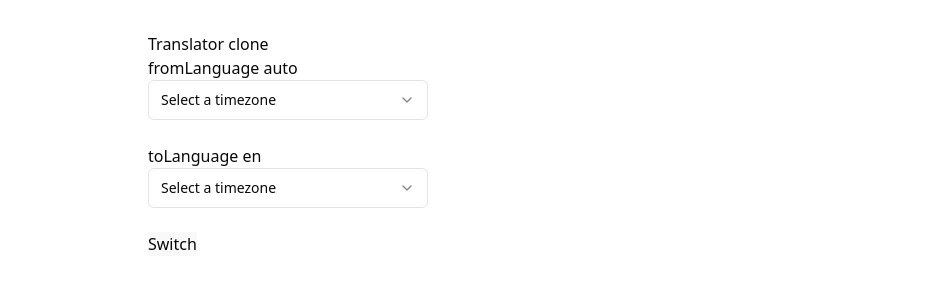
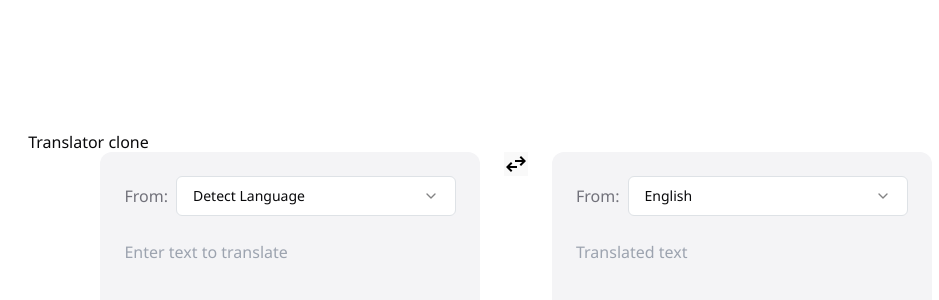
Before and after one commit to AnthonyyHL/translator, a React (Vite) app: page / in a window 1280 px wide. Shown: the top 300 px of the page, without its empty margins (124-1063 px from the left). Built offline with nearby package versions, Linux system fonts and the light colour scheme.

Commit message:
refactor: Extract LanguageCard component for language selection and input

```diff
--- a/src/App.css
+++ b/src/App.css
@@ -1,5 +1,6 @@
 #root {
-  max-width: 800px;
+  max-width: 100vw;
   margin: 0 auto;
   padding: 2rem;
 }
+/* height: 100vh; width: 100vw */
--- a/src/App.tsx
+++ b/src/App.tsx
@@ -1,10 +1,14 @@
-// import 'bootstrap/dist/css/bootstrap.min.css'
+import 'bootstrap/dist/css/bootstrap.min.css'
+import { Container, Row, Col } from 'react-bootstrap'
+import { LanguageCard } from './components/LanguageCard'
 
 import { useTranslatorReducer } from './hooks/useTranslatorReducer'
 
+import { AUTO_LANGUAGE } from './constants/languages'
+import { SectionType } from './definitions/types.d'
+import { SwitchIcon } from './components/icons/SwitchIcon'
+
 import './App.css'
-import { AUTO_LANGUAGE } from './constants/languages'
-import { LanguageSelector } from './components/LanguageSelector'
 
 function App() {
   const {
@@ -21,34 +25,36 @@ function App() {
   } = useTranslatorReducer()
 
   return (
-    <>
+    <Container className="w-full h-full">
+      <Row className="d-inline-flex justify-center">
         <h1>Translator clone</h1>
-      {/* Test */}
-      <span>fromLanguage {fromLanguage}</span>
-      <LanguageSelector
-        type="from"
+
+        <Col className="col-auto">
+          <LanguageCard
+            type={SectionType.From}
             value={fromLanguage}
             onChange={setFromLanguage}
-      ></LanguageSelector>
+          ></LanguageCard>
+        </Col>
 
-      <br />
-
-      <span>toLanguage {toLanguage}</span>
-      <LanguageSelector
-        type="to"
-        value={toLanguage}
-        onChange={setToLanguage}
-      ></LanguageSelector>
-
-      <br />
-
+        <Col className="col-auto">
           <button
             disabled={fromLanguage === AUTO_LANGUAGE}
             onClick={switchLanguages}
           >
-        Switch
+            <SwitchIcon />
           </button>
-    </>
+        </Col>
+
+        <Col className="col-auto">
+          <LanguageCard
+            type={SectionType.To}
+            value={toLanguage}
+            onChange={setToLanguage}
+          ></LanguageCard>
+        </Col>
+      </Row>
+    </Container>
   )
 }
 
--- /dev/null
+++ b/src/components/LanguageCard.tsx
@@ -0,0 +1,31 @@
+import { LanguageSelector } from './LanguageSelector'
+
+import { type Props } from '../definitions/types'
+
+import './languageCard.css'
+
+export function LanguageCard({ type, value, onChange }: Props) {
+  return (
+    <section className="bg-[hsl(var(--secondary-background))] h-full p-4 rounded-xl">
+      <header className="flex gap-2">
+        <span className="place-content-center text-[hsl(var(--muted-foreground))]">
+          From:{' '}
+        </span>
+        <LanguageSelector
+          type={type}
+          value={value}
+          onChange={onChange}
+        ></LanguageSelector>
+      </header>
+      <div>
+        <textarea
+          placeholder={
+            type === 'from' ? 'Enter text to translate' : 'Translated text'
+          }
+          disabled={type === 'to'}
+          className="w-full h-screen max-h-[50vh] focus:outline-none mt-4 resize-none bg-transparent"
+        ></textarea>
+      </div>
+    </section>
+  )
+}
--- a/src/components/LanguageSelector.tsx
+++ b/src/components/LanguageSelector.tsx
@@ -1,5 +1,10 @@
-import { Language, FromLanguage } from '@/definitions/types'
-import { SUPPORTED_LANGUAGES } from '../constants/languages'
+import {
+  SectionType,
+  type Language,
+  type FromLanguage,
+  type Props,
+} from '../definitions/types.d'
+import { AUTO_LANGUAGE, SUPPORTED_LANGUAGES } from '../constants/languages'
 
 import {
   Select,
@@ -9,31 +14,27 @@ import {
   SelectValue,
 } from '@/components/ui/select'
 
-type Props =
-  | {
-      type: 'from'
-      value: FromLanguage
-      onChange: (language: FromLanguage) => void
+export function LanguageSelector({ type, value, onChange }: Props) {
+  const handleChange = (language: string) => {
+    if (type === SectionType.From) {
+      onChange(language as FromLanguage)
+    } else {
+      onChange(language as Language)
     }
-  | { type: 'to'; value: Language; onChange: (language: Language) => void }
-
-export function LanguageSelector({ onChange }: Props) {
-  console.log('onChange')
-
-  const handleChange = (language: FromLanguage | Language) => {
-    console.log(language)
-    onChange(language as Language)
   }
 
   return (
-    <Select onValueChange={handleChange}>
+    <Select onValueChange={handleChange} value={value}>
       <SelectTrigger name="from-language-option-list" className="w-[280px]">
         <SelectValue placeholder="Select a timezone" />
       </SelectTrigger>
       <SelectContent>
+        {type === SectionType.From && (
+          <SelectItem value={AUTO_LANGUAGE}>Detect Language</SelectItem>
+        )}
         {Object.entries(SUPPORTED_LANGUAGES).map(([code, language]) => {
           return (
-            <SelectItem key={code} id={code} value={code}>
+            <SelectItem key={code} value={code}>
               {language}
             </SelectItem>
           )
--- /dev/null
+++ b/src/components/icons/SwitchIcon.tsx
@@ -0,0 +1,10 @@
+export const SwitchIcon = () => (
+  <svg
+    xmlns="http://www.w3.org/2000/svg"
+    height="24px"
+    viewBox="0 -960 960 960"
+    width="24px"
+  >
+    <path d="M280-160 80-360l200-200 56 57-103 103h287v80H233l103 103-56 57Zm400-240-56-57 103-103H440v-80h287L624-743l56-57 200 200-200 200Z" />
+  </svg>
+)
--- /dev/null
+++ b/src/components/languageCard.css
@@ -0,0 +1,11 @@
+.text-card {
+  display: flex;
+  flex-direction: column;
+  justify-content: center;
+  align-items: center;
+  padding: 20px;
+  margin: 20px;
+  border-radius: 10px;
+  background-color: #f5f5f5;
+  box-shadow: 0 4px 8px 0 rgba(0, 0, 0, 0.2);
+}
--- a/src/definitions/types.d.ts
+++ b/src/definitions/types.d.ts
@@ -18,3 +18,20 @@ export type TranslatorAction =
   | { type: 'SET_TO_LANGUAGE'; payload: Language }
   | { type: 'SET_FROM_TEXT'; payload: string }
   | { type: 'SET_TRANSLATED_TEXT'; payload: string }
+
+export enum SectionType {
+  From = 'from',
+  To = 'to',
+}
+
+export type Props =
+  | {
+      type: SectionType.From
+      value: FromLanguage
+      onChange: (language: FromLanguage) => void
+    }
+  | {
+      type: SectionType.To
+      value: Language
+      onChange: (language: Language) => void
+    }
--- a/src/index.css
+++ b/src/index.css
@@ -1,6 +1,16 @@
 @tailwind base;
 @tailwind components;
 @tailwind utilities;
+
+body {
+  margin: 0;
+  display: flex;
+  font-family: 'Segoe UI', Tahoma, Geneva, Verdana, sans-serif;
+  place-items: center;
+  justify-content: center;
+  min-width: 320px;
+  min-height: 100vh;
+}
 
 @media (prefers-color-scheme: light) {
   :root {
@@ -18,6 +28,7 @@
 @layer base {
   :root {
     --background: 0 0% 100%;
+    --secondary-background: 247 10% 96%;
     --foreground: 240 10% 3.9%;
     --card: 0 0% 100%;
     --card-foreground: 240 10% 3.9%;
```
Lines whose indentation alone changed are shown as unchanged.
